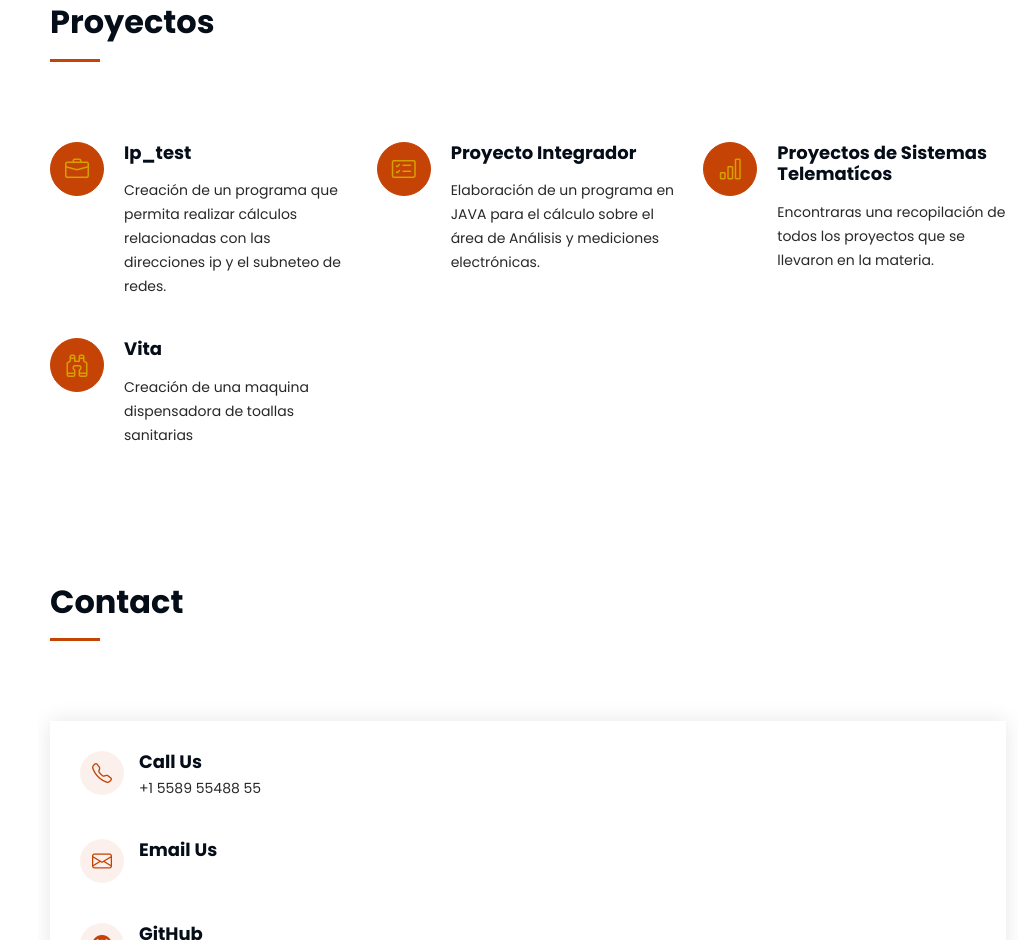
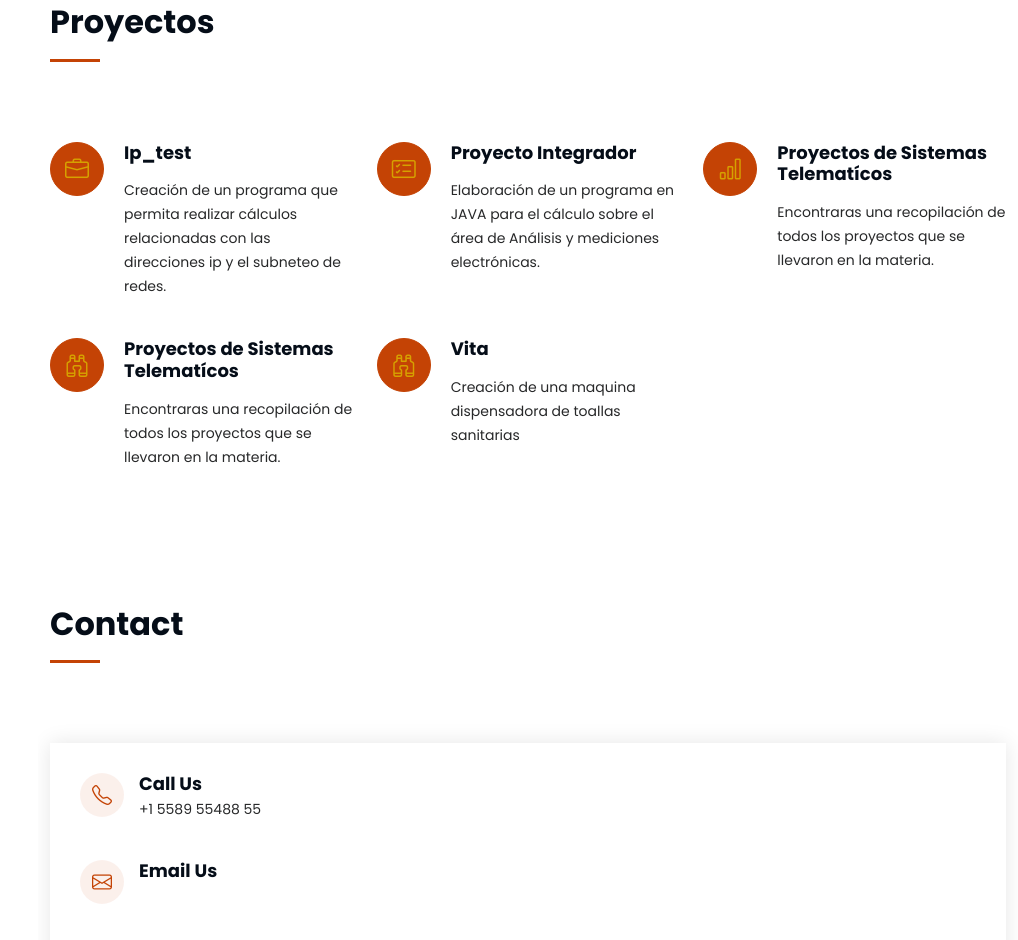
Before and after one commit to Andrea-RC7/Andrea-RC7.github.io, a plain HTML site: page index.html in a window 1280 px wide. Shown: the part 2539-3479 px from the top of the page, without its empty margins (262-1280 px from the left). Drawn offline with Linux system fonts and the light colour scheme.

Commit message:
Update index.html

```diff
--- a/index.html
+++ b/index.html
@@ -596,6 +596,14 @@
           <div class="col-lg-4 col-md-6 service-item d-flex" data-aos="fade-up" data-aos-delay="400">
             <div class="icon flex-shrink-0"><i class="bi bi-binoculars"></i></div>
             <div>
+              <h4 class="title"><a href="https://github.com/Andrea-RC7/clase-proyectos" class="stretched-link">Proyectos de Sistemas Telematícos</a></h4>
+              <p class="description">Encontraras una recopilación de todos los proyectos que se llevaron en la materia.</p>
+            </div>
+          </div><!-- End Service Item -->
+
+          <div class="col-lg-4 col-md-6 service-item d-flex" data-aos="fade-up" data-aos-delay="400">
+            <div class="icon flex-shrink-0"><i class="bi bi-binoculars"></i></div>
+            <div>
               <h4 class="title"><a href="https://github.com/Andrea-RC7/Andrea-RC7.github.io/blob/main/pdf/Proyecto_vita.pdf" class="stretched-link">Vita</a></h4>
               <p class="description">Creación de una maquina dispensadora de toallas sanitarias</p>
             </div>
```
